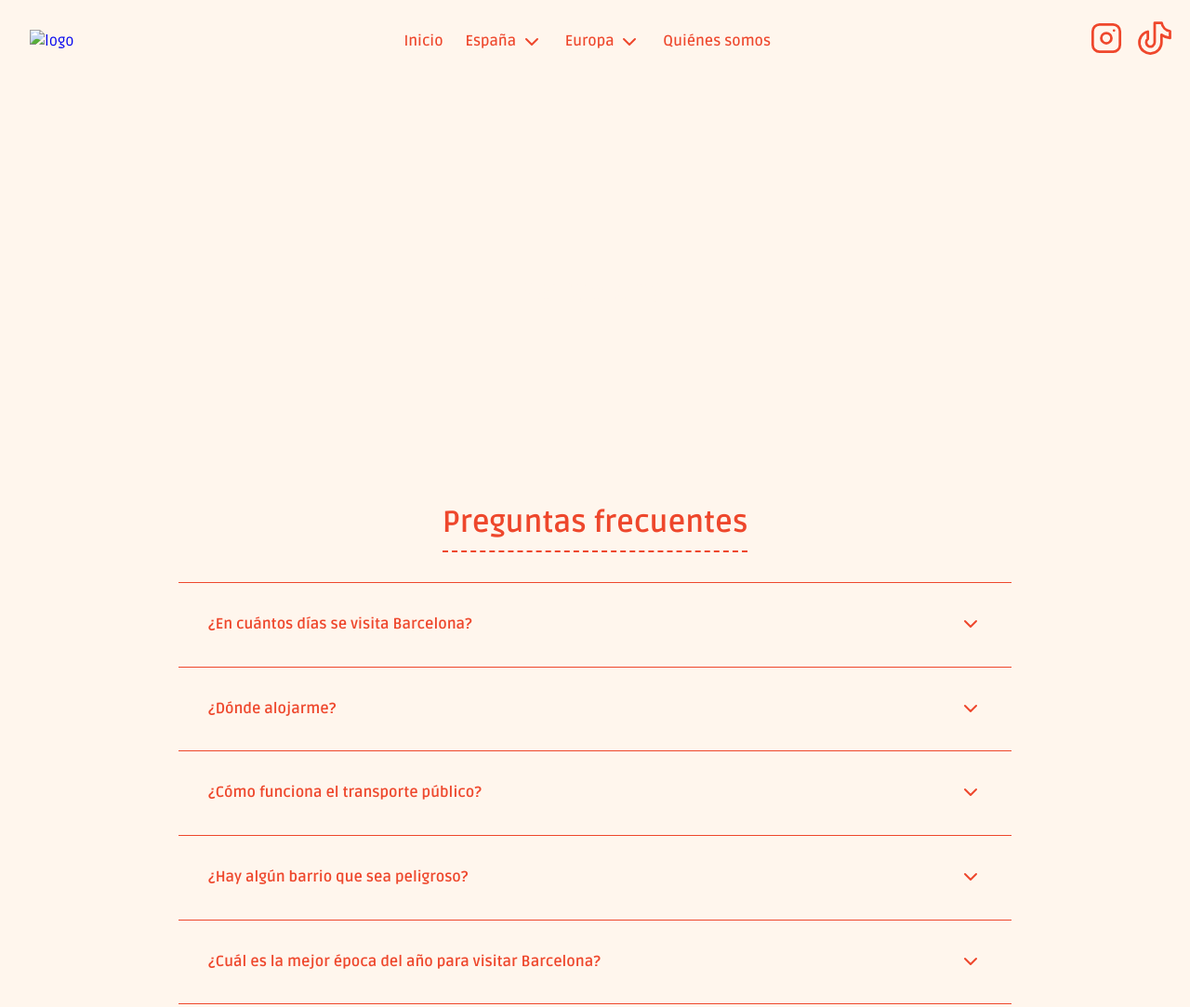
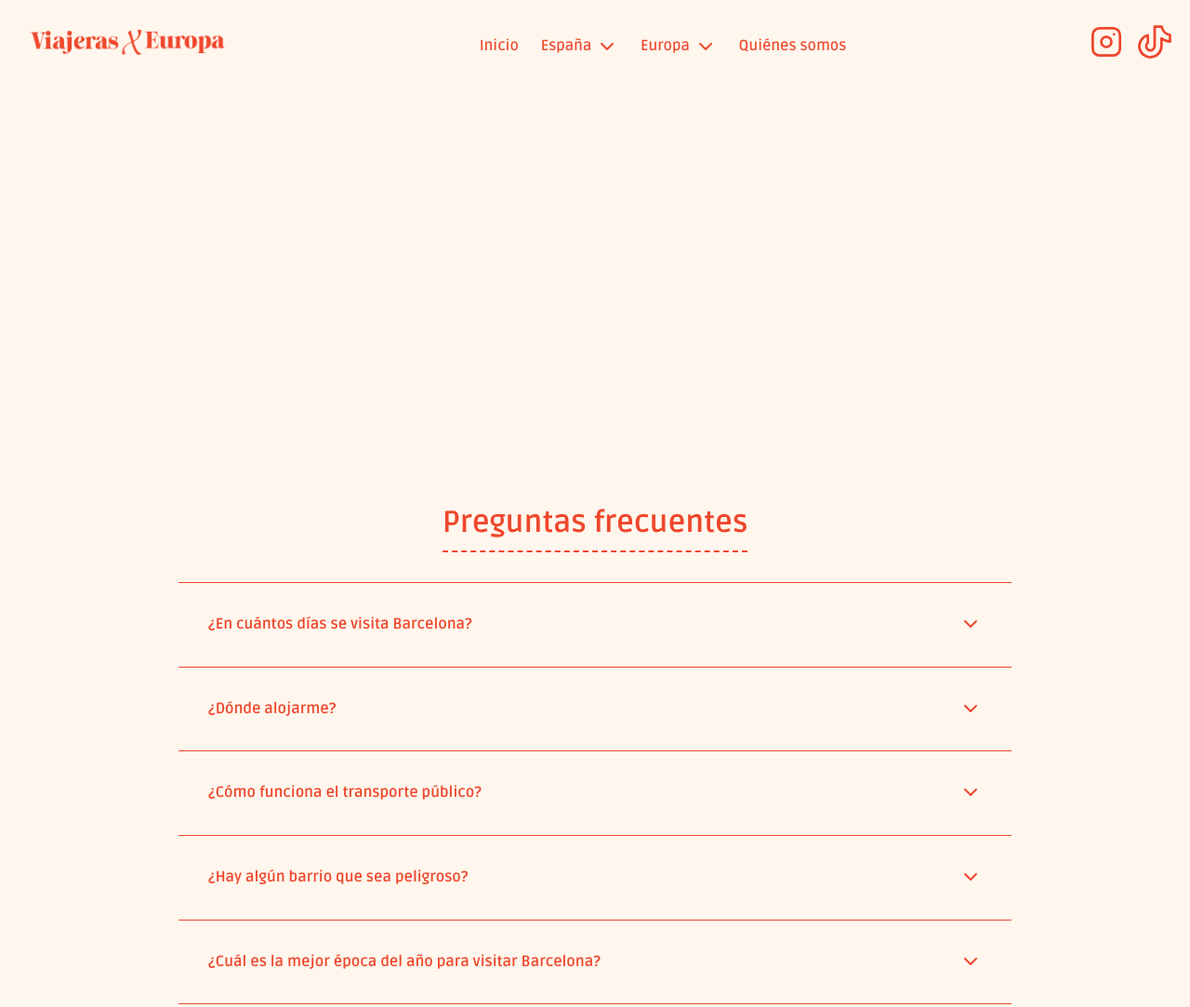
Before and after one commit to anaavictoriac/Ana-Victoria-Canero, a plain HTML site: page Barcelona/barcelona.html in a window 1280 px wide. Shown: the top 1083 px of the page at 93% size. Drawn offline with Linux system fonts and the light colour scheme.

Commit message:
cambio ruta logo
No se veía el logo bien

```diff
--- a/Barcelona/barcelona.html
+++ b/Barcelona/barcelona.html
@@ -17,7 +17,7 @@
     <!--HEADER-->
     <header class="header">
         <div class="header__logo">
-            <a href="../index.html" title="Ir a inicio"><img src="assets/logo_RED_vxe.png" alt="logo"></a>
+            <a href="../index.html" title="Ir a inicio"><img src="../assets/logo_RED_vxe.png" alt="logo"></a>
         </div>
         <nav>
             <div class="menu__hamburguesa">
```
Also changed, not shown: Barcelona/entradaBarcelona.html (+1 -1 lines), Budapest/budapest.html (+1 -1 lines), Budapest/entradaBudapest.html (+1 -1 lines), Madrid/entradaMadrid.html (+1 -1 lines), Madrid/madrid.html (+1 -1 lines), Paris/entradaParis.html (+1 -1 lines), Paris/paris.html (+1 -1 lines), Valencia/entradaValencia.html (+1 -1 lines), Valencia/valencia.html (+1 -1 lines).
